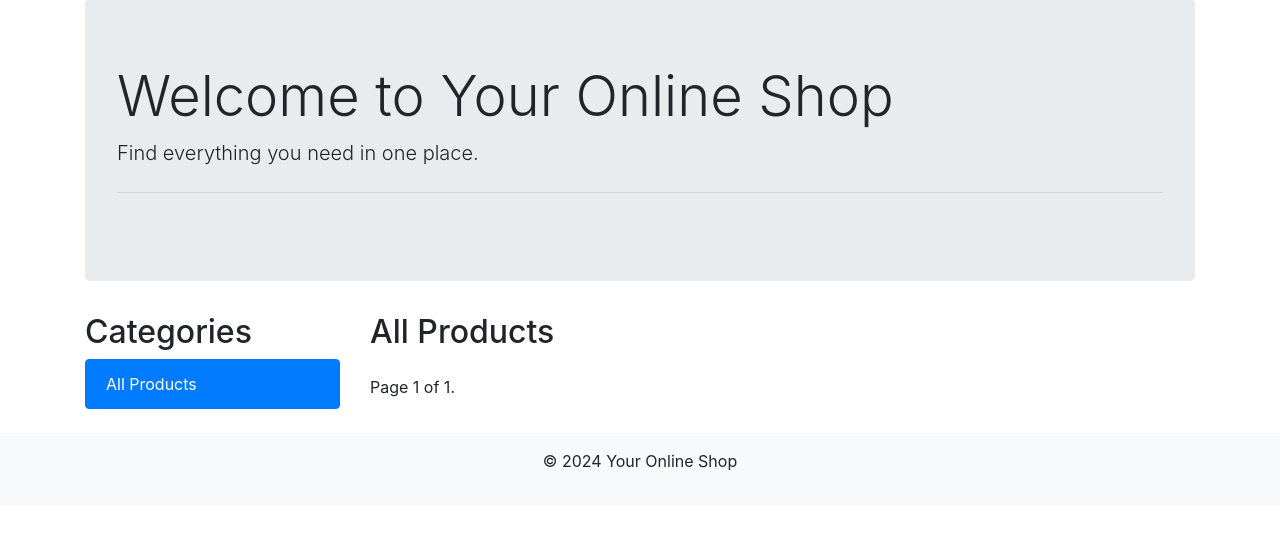
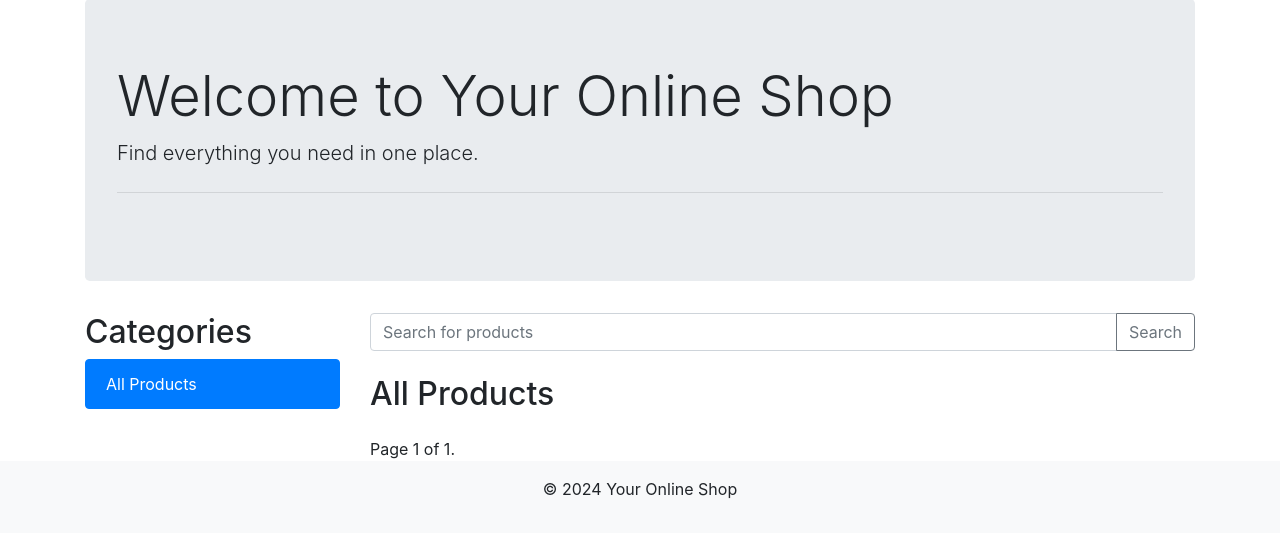
Before and after one commit to AmirMohamadmAsghari/Online-shop-project, a Django app: page /product/products/ in a window 1280 px wide. Shown: the part 188-726 px from the top of the page. Run offline with Django 4.2, Linux system fonts and the light colour scheme; data that the repository does not hold is empty; parts of the project's set-up code (start-up, migrations or seed data) failed here and were passed over; some libraries are stand-ins or nearby versions.

Commit message:
Update products.html add search field

```diff
--- a/templates/products.html
+++ b/templates/products.html
@@ -84,6 +84,16 @@
 
         <!-- Product Listings -->
         <div class="col-md-9">
+            <!-- Search Bar -->
+            <form method="GET" action="{% url 'products' %}">
+                <div class="input-group mb-4">
+                    <input type="text" name="search" class="form-control" placeholder="Search for products" value="{{ search_query }}">
+                    <div class="input-group-append">
+                        <button class="btn btn-outline-secondary" type="submit">Search</button>
+                    </div>
+                </div>
+            </form>
+
             <h2 class="mb-4">{% if selected_category %}{{ selected_category.name }}{% else %}All Products{% endif %}</h2>
             <div class="row products" id="products">
                 {% for product in products %}
```
